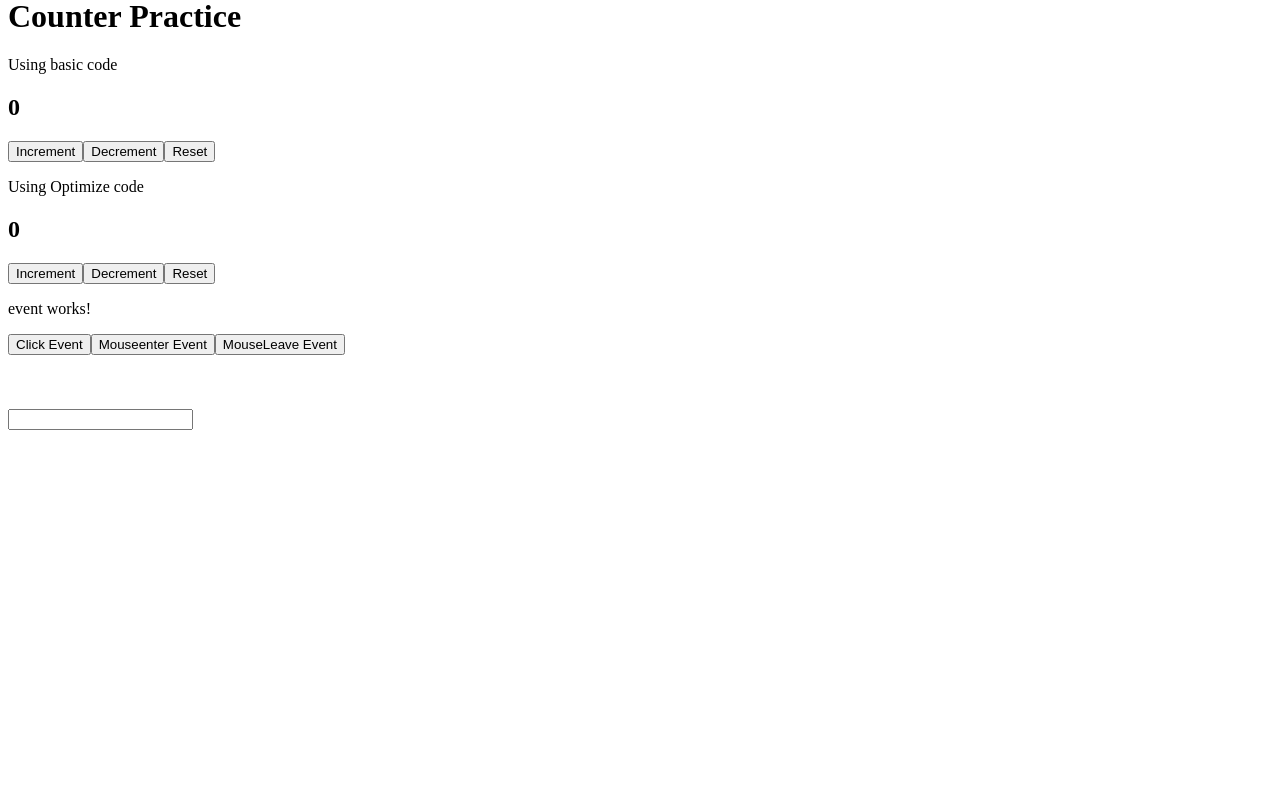
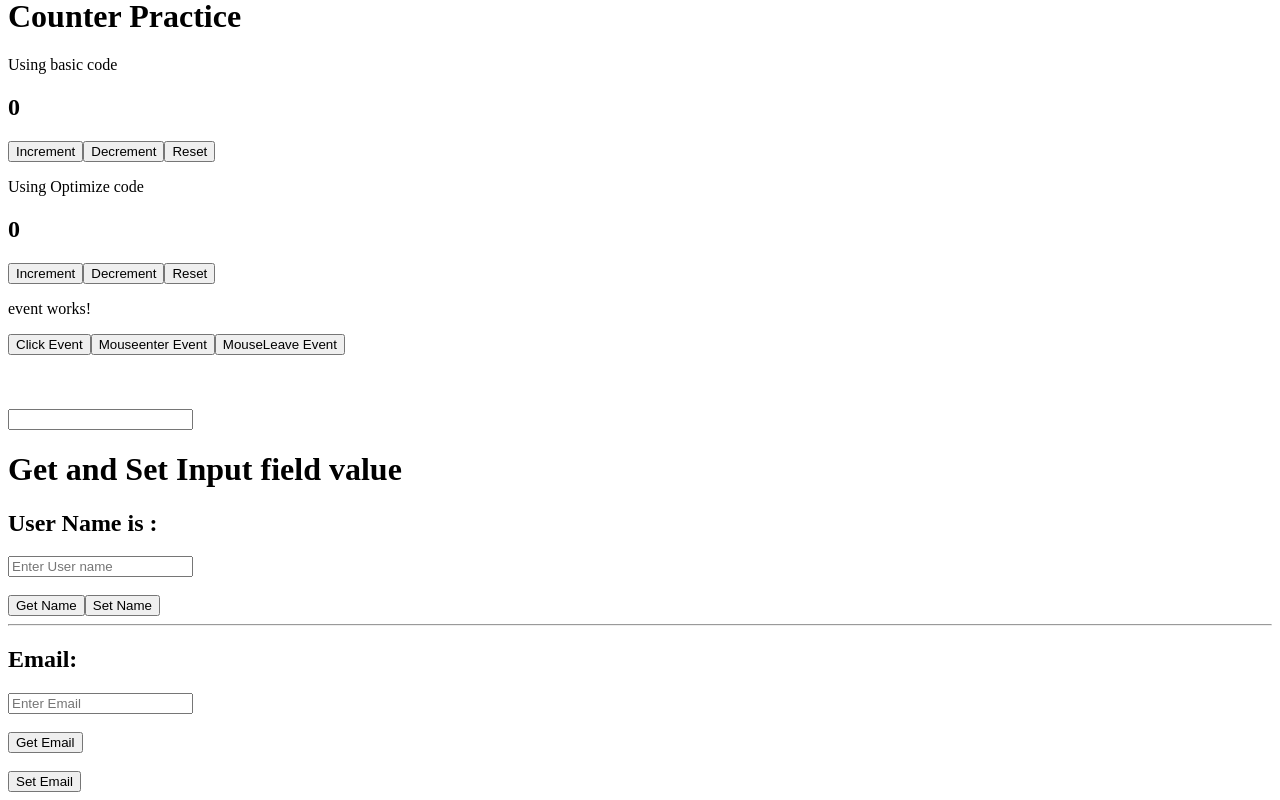
Before and after one commit to Abhiscoder/Angular-, an Angular app: page / in a window 1280 px wide. Shown: the part 281-1081 px from the top of the page. Before the commit the page ends 800 px from the top, so only its background shows below. Built offline with nearby package versions, Linux system fonts and the light colour scheme.

Commit message:
get and set value

```diff
--- a/src/app/app.html
+++ b/src/app/app.html
@@ -11,3 +11,6 @@
 
 <!-- event -->
 <app-eventt></app-eventt>
+
+<!-- Get and Set -->
+ <app-getset></app-getset>
--- a/src/app/app.ts
+++ b/src/app/app.ts
@@ -5,11 +5,12 @@ import { Signup } from './signup/signup';
 import { profile } from './profile/profile';
 import { Counter } from './counter/counter';
 import { Eventt } from './eventt/eventt';
+import { Getset } from './getset/getset';
 
 @Component({
   selector: 'app-root',
   // imports: [RouterOutlet],
-  imports: [Login, Signup, profile, Counter, Eventt],
+  imports: [Login, Signup, profile, Counter, Eventt, Getset],
   templateUrl: './app.html',
   styleUrl: './app.css',
 })
--- /dev/null
+++ b/src/app/getset/getset.html
@@ -0,0 +1,19 @@
+<h1>Get and Set Input field value</h1>
+
+
+<h2>User Name is : {{displayName}}</h2>
+<input type="text" value={{name}} (input)="getName($event)" placeholder="Enter User name">
+<br>
+<br>
+<button (click)="showName()">Get Name</button>
+<button (click)="setName()">Set Name</button>
+
+<hr>
+<h2>Email:{{email}}</h2>
+<input type="email" value={{email}} placeholder="Enter Email" #emailField>
+<br>
+<br>
+<button (click)="getEmail(emailField.value)">Get Email</button>
+<br>
+<br>
+<button (click)="setEmail()">Set Email</button>
--- /dev/null
+++ b/src/app/getset/getset.ts
@@ -0,0 +1,31 @@
+import { Component } from '@angular/core';
+
+@Component({
+  selector: 'app-getset',
+  imports: [],
+  templateUrl: './getset.html',
+  styleUrl: './getset.css',
+})
+export class Getset {
+  name: string = '';
+  displayName: string = '';
+  email: string = '';
+  getName(event: Event) {
+    this.name = (event.target as HTMLInputElement).value;
+  }
+
+  showName() {
+    this.displayName = this.name;
+  }
+
+  setName() {
+    this.name = 'Sam';
+  }
+
+  getEmail(value: string) {
+    this.email = value;
+  }
+  setEmail() {
+    this.email = 'default@gmail.com';
+  }
+}
```
Also changed, not shown: src/app/getset/getset.css (added), 1 other file (tests, documents, lock files or other folders).
